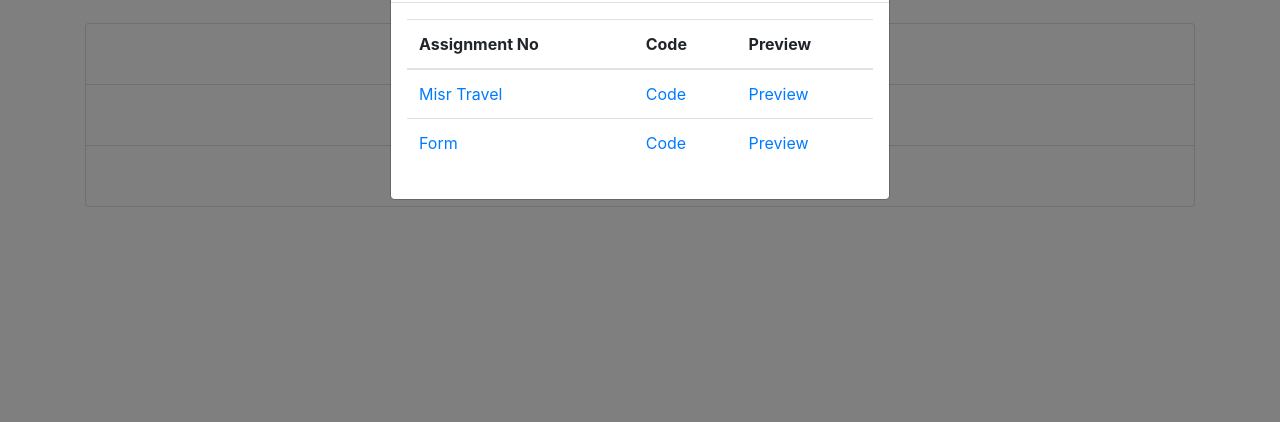
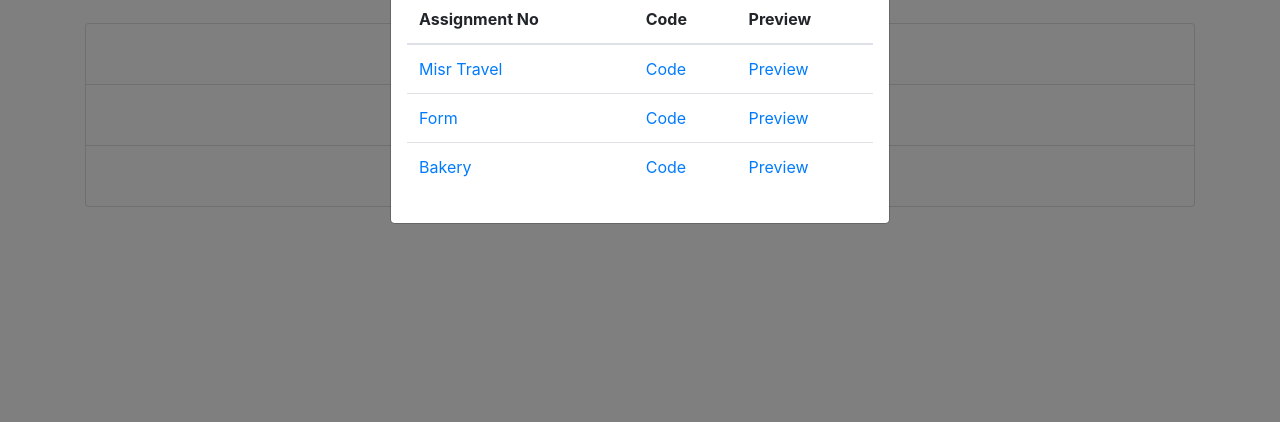
Before and after one commit to MohamedEmary/route-frontend, a plain HTML site: page index.html in a window 1280 px wide. Both pictures are taken after a click on the button "Assignments". Shown: the part 330-752 px from the top of the page. Drawn offline with nearby package versions, Linux system fonts and the light colour scheme.

Commit message:
add bakery assignment

```diff
--- a/index.html
+++ b/index.html
@@ -180,6 +180,23 @@
                     >
                   </td>
                 </tr>
+
+                <tr>
+                  <td scope="row">
+                    <a href="https://www.engage.veented.com/bakery/">Bakery</a>
+                  </td>
+                  <td>
+                    <a
+                      href="https://github.com/MohamedEmary/route-frontend/blob/main/sessions/session-04/assignment/bakery.html"
+                      >Code</a
+                    >
+                  </td>
+                  <td>
+                    <a href="sessions/session-04/assignment/bakery.html"
+                      >Preview</a
+                    >
+                  </td>
+                </tr>
               </tbody>
             </table>
           </div>
```
